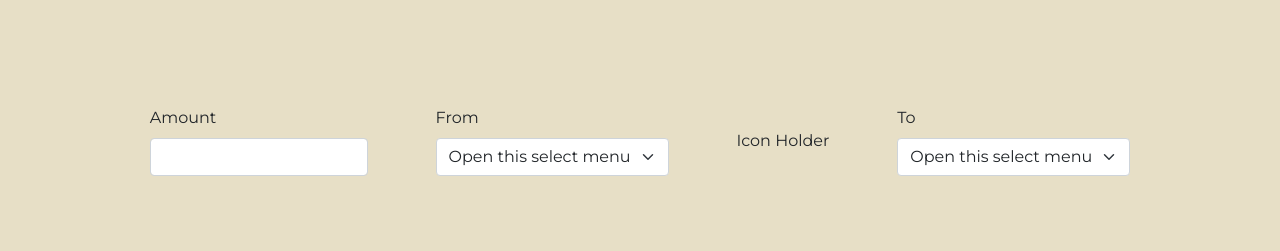
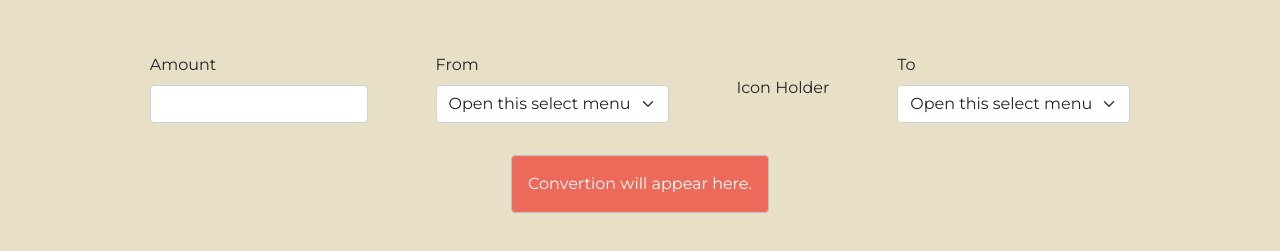
Before and after one commit to Readpato/exchange-rates-webpage, a website: page index.html in a window 1280 px wide. Shown: the part 59-310 px from the top of the page. Drawn offline with nearby package versions, Linux system fonts and the light colour scheme.

Commit message:
feat: Create convertion result element
The element where the convertion result is going to appear has been created

```diff
--- a/index.html
+++ b/index.html
@@ -25,7 +25,7 @@
     </nav>
 
     <main>
-      <div class="container exchange-options">
+      <div class="container exchange-rates-layout">
         <form class="currency-selector-wrapper">
           <div class="amount-wrapper">
             <label for="amount-input" class="form-label">Amount</label>
@@ -62,6 +62,13 @@
             </select>
           </div>
         </form>
+
+        <div
+          class="alert alert-dark text-white convertion-results"
+          role="alert"
+        >
+          Convertion will appear here.
+        </div>
       </div>
     </main>
 
--- a/src/styles/_main.scss
+++ b/src/styles/_main.scss
@@ -3,11 +3,12 @@ main {
   width: 100%;
   height: 100vh;
 
-  .exchange-options {
+  .exchange-rates-layout {
     height: 50vh;
     display: flex;
     justify-content: center;
     align-items: center;
+    flex-direction: column;
 
     .currency-selector-wrapper {
       display: flex;
@@ -15,5 +16,10 @@ main {
       justify-content: space-evenly;
       align-items: center;
     }
+
+    .convertion-results {
+      background-color: $result-color;
+      margin-top: 2rem;
+    }
   }
 }
--- a/src/styles/_variables.scss
+++ b/src/styles/_variables.scss
@@ -2,3 +2,4 @@
 
 $navigation-bar-color: #2274a5;
 $main-color: #e7dfc6;
+$result-color: #ed6a5a;
```
Also changed, not shown: src/styles/style.css, 1 other file.
